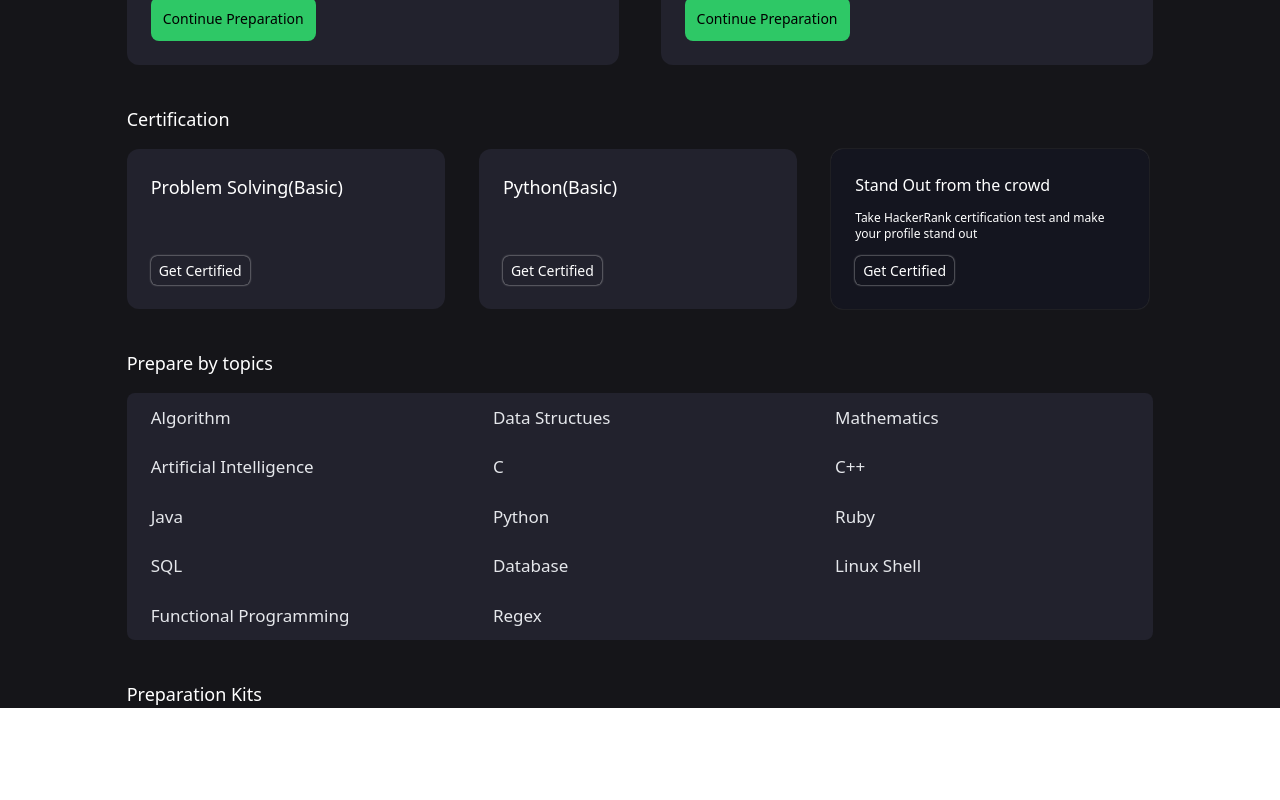
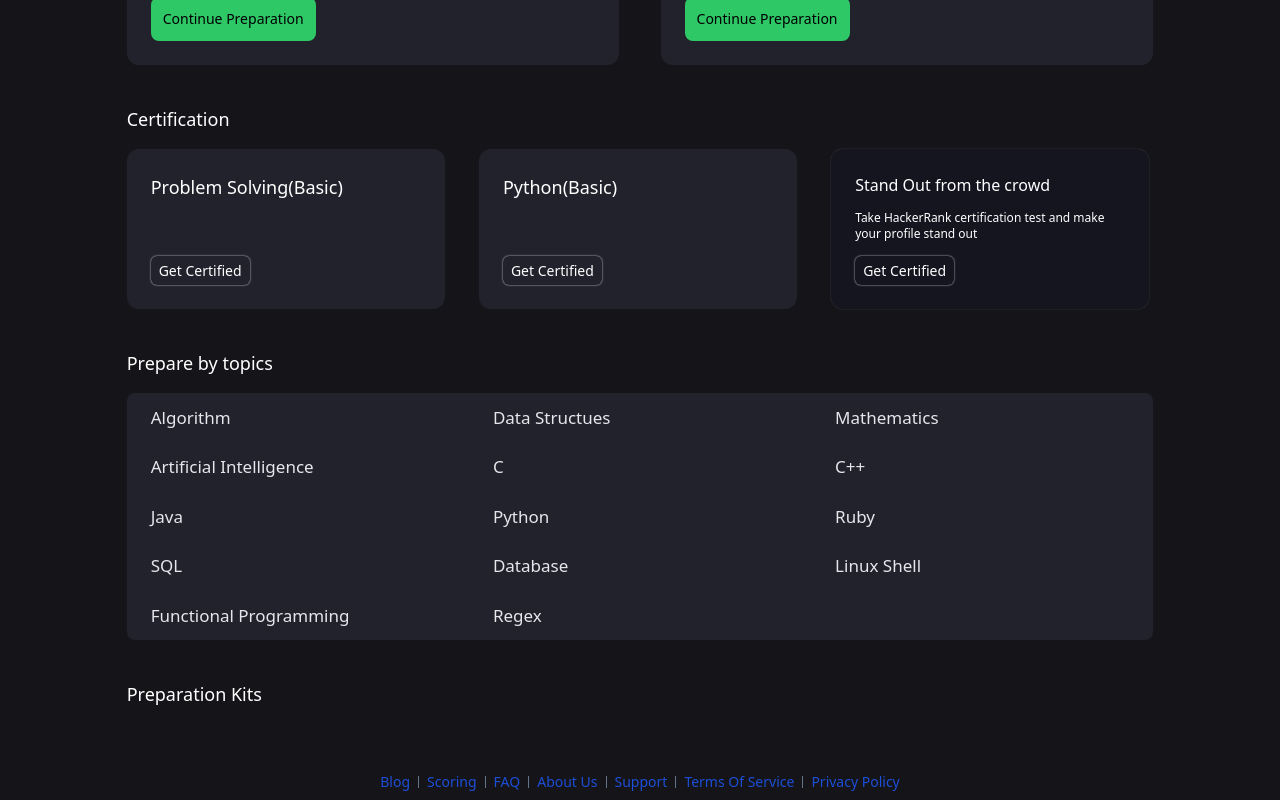
Before and after one commit to Aakashmid/HackerRank_Clone, a React (Create React App) app: page / in a window 1280 px wide. Shown: the part 381-1181 px from the top of the page. Before the commit the page ends 1089 px from the top, so only its background shows below. Built offline with nearby package versions, Linux system fonts and the light colour scheme.

Commit message:
Created footer component

```diff
--- a/src/DummyData/DummyData.jsx
+++ b/src/DummyData/DummyData.jsx
@@ -45,4 +45,35 @@
 ]
 
 
-export {topicNames};
+const footerLinks=[
+    {
+        'link':'/',
+        'name':'Blog'
+    },
+    {
+        'link':'/',
+        'name':'Scoring'
+    },
+    {
+        'link':'/',
+        'name':'FAQ'
+    },
+    {
+        'link':'/',
+        'name':'About Us'
+    },
+    {
+        'link':'/',
+        'name':'Support'
+    },
+    {
+        'link':'/',
+        'name':'Terms Of Service'
+    },
+    {
+        'link':'/',
+        'name':'Privacy Policy'
+    },
+]
+
+export {topicNames,footerLinks};
--- /dev/null
+++ b/src/components/Footer.jsx
@@ -0,0 +1,25 @@
+import React from 'react'
+
+import { footerLinks } from '../DummyData/DummyData'
+import { Link } from 'react-router-dom'
+
+export default function Footer() {
+    return (
+        <footer className='w-full bg-background px-4 pt-14'>
+            <div className="w-fit flex items-center mx-auto p-2  flex-wrap">
+                {footerLinks.map((link, id) => {
+                    return (
+                        <div className="flex items-center " key={id}>
+                            <Link to={link.link} className='text-blue-700 text-sm'>
+                                {link.name}
+                            </Link>
+                            {id!==(footerLinks.length-1) && <div className="w-[1px] h-3 mx-2 bg-slate-500"></div>}
+                        </div>
+                    )
+                }
+                )
+                }
+            </div>
+        </footer>
+    )
+}
--- a/src/components/dashboard/Topics.jsx
+++ b/src/components/dashboard/Topics.jsx
@@ -14,7 +14,7 @@
         <div className="flex items-center flex-wrap bg-bg3 rounded-lg mt-4 overflow-hidden">
              {topicNames.map((data, index) => {
                 return (
-                    <Topic topicName={data.name} />
+                    <Topic key={index} topicName={data.name} />
                 )
             })}
         </div>
--- a/src/pages/DashBoard.jsx
+++ b/src/pages/DashBoard.jsx
@@ -4,6 +4,7 @@
 import PreparationCard from '../components/dashboard/PreparationCard'
 import CertificationCard from '../components/dashboard/CertificationCard'
 import Topics from '../components/dashboard/Topics'
+import Footer from '../components/Footer'
 
 export default function DashBoard() {
   return (
@@ -39,6 +40,7 @@
           </div>
         </div>
       </div>
+      <Footer/>
     </>
   )
 }
```
